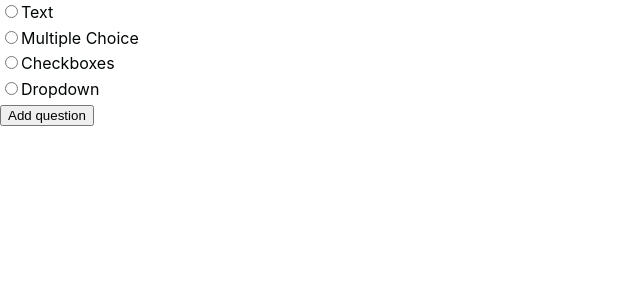
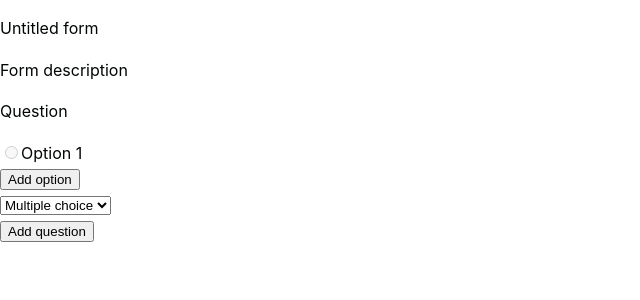
Before and after one commit to Mapperdave/Formidable, a Next.js app in the folder formidable-app/: page /create in a window 1280 px wide. Shown: the top 300 px of the page, without its empty margins (0-640 px from the left). Built offline with nearby package versions, Linux system fonts and the light colour scheme.

Commit message:
Added editable text, made components uniqu in forms

```diff
--- a/formidable-app/components/form/checkboxes.js
+++ b/formidable-app/components/form/checkboxes.js
@@ -1,36 +1,68 @@
-import React from 'react';
+import React, { useState } from 'react';
 
-export default function Checkboxes({updateForm, form, id}) {
+export default function Checkboxes({updateForm, form, id, renderEditableText}) {
+
+  const [ question, setQeustion ] = useState('Question');
+  const [ editingQuestion, setEditingQuestion ] = useState(false);
+
+  const renderOptions = form[id].options.map((option, i) => {
+    return(
+      <div key={i}>
+        <input type='checkbox' name={id} id={i} disabled/>{option}
+      </div>
+    )
+  });
 
   const addQuestion = (e) => {
     e.preventDefault();
-    updateForm(form => [...form, {component: 'default'}]);
+
+    let newForm = [...form];
+    newForm.splice(id+1, 0, {component: 'multChoice', question: 'Question', options: ['Option 1']})
+    updateForm(newForm);
+  };
+
+  const addOption = (e) => {
+    e.preventDefault();
+
+    const nOptions = form[id].options.length;
+    let newForm = [...form];
+    newForm[id].options.push(`Option ${nOptions+1}`)
+    updateForm(newForm);
   };
 
   const handleChange = (e) => {
 
-    console.log('In checkboxes!');
-
     let newForm = [...form];
-    newForm[id].component = e.target.id;
-    console.log(newForm);
+    newForm[id].component = e.target.value;
+    if (e.target.value === 'text') {
+      newForm[id].options = [null];
+    }
     updateForm(newForm);
-
   };
 
   return(
     <div>
-      <form>
-        <input id="text" name="test" value="text" type="radio" onChange={handleChange}/>
-        <label>Text</label><br></br>
-        <input id="multChoice" name="test" value="multChoice" type="radio" onChange={handleChange}/>
-        <label>Multiple Choice</label><br></br>
-        <input id="checkboxes" name="test" value="checkboxes" type="radio" checked onChange={handleChange}/>
-        <label>Checkboxes</label><br></br>
-        <input id="dropdown" name="test" value="dropdown" type="radio" onChange={handleChange}/>
-        <label>Dropdown</label><br></br>
-        <button onClick={addQuestion}>Add question</button>
-      </form>
+      <div>
+        {renderEditableText(question, editingQuestion, setQeustion, setEditingQuestion)}
+      </div>
+      <div>
+        <form>
+          {renderOptions}
+          <button onClick={addOption}>Add option</button>
+        </form>
+      </div>
+      <div>
+        <form>
+          <select name='formType' id='formType' defaultValue={'checkboxes'} onChange={handleChange}>
+            <option value='multChoice'>Multiple choice</option>
+            <option value='checkboxes'>Checkboxes</option>
+            <option value='dropdown'>Drop-down</option>
+            <option value='text'>Text</option>
+          </select>
+          <br></br>
+          <button onClick={addQuestion}>Add question</button>
+        </form>
+      </div>
     </div>
   )
 }
--- a/formidable-app/components/form/default.js
+++ /dev/null
@@ -1,37 +0,0 @@
-import React from 'react';
-
-export default function Default({updateForm, form, id}) {
-
-
-  const addQuestion = (e) => {
-    e.preventDefault();
-    updateForm(form => [...form, {component: 'default'}]);
-  };
-
-  const handleChange = (e) => {
-
-    console.log('In default!');
-
-    let newForm = [...form];
-    newForm[id].component = e.target.id;
-    console.log(newForm);
-    updateForm(newForm);
-
-  };
-
-  return(
-    <div>
-      <form>
-        <input id="text" name="test" value="text" type="radio" onChange={handleChange}/>
-        <label>Text</label><br></br>
-        <input id="multChoice" name="test" value="multChoice" type="radio" onChange={handleChange}/>
-        <label>Multiple Choice</label><br></br>
-        <input id="checkboxes" name="test" value="checkboxes" type="radio" onChange={handleChange}/>
-        <label>Checkboxes</label><br></br>
-        <input id="dropdown" name="test" value="dropdown" type="radio" onChange={handleChange}/>
-        <label>Dropdown</label><br></br>
-        <button onClick={addQuestion}>Add question</button>
-      </form>
-    </div>
-  )
-}
--- a/formidable-app/components/form/dropdown.js
+++ b/formidable-app/components/form/dropdown.js
@@ -1,36 +1,66 @@
-import React from 'react';
+import React, { useState } from 'react';
 
-export default function Dropdown({updateForm, form, id}) {
+export default function Dropdown({updateForm, form, id, renderEditableText}) {
+
+  const [ question, setQeustion ] = useState('Question');
+  const [ editingQuestion, setEditingQuestion ] = useState(false);
+
+  const renderOptions = form[id].options.map((option, i) => {
+    return(
+      <div key={i}>
+        <p>{i+1}. {option}</p>
+      </div>
+    )
+  });
 
   const addQuestion = (e) => {
     e.preventDefault();
-    updateForm(form => [...form, {component: 'default'}]);
+
+    let newForm = [...form];
+    newForm.splice(id+1, 0, {component: 'multChoice', question: 'Question', options: ['Option 1']})
+    updateForm(newForm);
+  };
+
+  const addOption = (e) => {
+    e.preventDefault();
+
+    const nOptions = form[id].options.length;
+    let newForm = [...form];
+    newForm[id].options.push(`Option ${nOptions+1}`)
+    updateForm(newForm);
   };
 
   const handleChange = (e) => {
 
-    console.log('In dropdown!');
-
     let newForm = [...form];
-    newForm[id].component = e.target.id;
-    console.log(newForm);
+    newForm[id].component = e.target.value;
+    if (e.target.value === 'text') {
+      newForm[id].options = [null];
+    }
     updateForm(newForm);
-
   };
 
   return(
     <div>
-      <form>
-        <input id="text" name="test" value="text" type="radio" onChange={handleChange}/>
-        <label>Text</label><br></br>
-        <input id="multChoice" name="test" value="multChoice" type="radio" onChange={handleChange}/>
-        <label>Multiple Choice</label><br></br>
-        <input id="checkboxes" name="test" value="checkboxes" type="radio" onChange={handleChange}/>
-        <label>Checkboxes</label><br></br>
-        <input id="dropdown" name="test" value="dropdown" type="radio" checked onChange={handleChange}/>
-        <label>Dropdown</label><br></br>
-        <button onClick={addQuestion}>Add question</button>
-      </form>
+      <div>
+        {renderEditableText(question, editingQuestion, setQeustion, setEditingQuestion)}
+      </div>
+      <div>
+        {renderOptions}
+        <button onClick={addOption}>Add option</button>
+      </div>
+      <div>
+        <form>
+          <select name='formType' id='formType' defaultValue={'dropdown'} onChange={handleChange}>
+            <option value='multChoice'>Multiple choice</option>
+            <option value='checkboxes'>Checkboxes</option>
+            <option value='dropdown'>Drop-down</option>
+            <option value='text'>Text</option>
+          </select>
+          <br></br>
+          <button onClick={addQuestion}>Add question</button>
+        </form>
+      </div>
     </div>
   )
 }
--- a/formidable-app/components/form/multiple_choice.js
+++ b/formidable-app/components/form/multiple_choice.js
@@ -1,36 +1,71 @@
-import React from 'react';
+import React, { useState, useEffect } from 'react';
 
-export default function MultChoice({updateForm, form, id}) {
+export default function MultChoice({updateForm, form, id, renderEditableText}) {
+
+  const [ question, setQeustion ] = useState('Question');
+  const [ editingQuestion, setEditingQuestion ] = useState(false);
+
+  //TODO: Make it so that Question is saved in the form and stays when component is changed
+  //TODO: Make Options editable
+
+  const renderOptions = form[id].options.map((option, i) => {
+    return(
+      <div key={i}>
+        <input type='radio' name={id} id={i} disabled/>{option}
+        {/* {renderEditableText(optionState, editingOptions, setOptionState, setEditingOptions)} */}
+      </div>
+    )
+  });
 
   const addQuestion = (e) => {
     e.preventDefault();
-    updateForm(form => [...form, {component: 'default'}]);
+
+    let newForm = [...form];
+    newForm.splice(id+1, 0, {component: 'multChoice', question: 'Question', options: ['Option 1']});
+    updateForm(newForm);
+  };
+
+  const addOption = (e) => {
+    e.preventDefault();
+
+    const nOptions = form[id].options.length;
+    let newForm = [...form];
+    newForm[id].options.push(`Option ${nOptions+1}`)
+    updateForm(newForm);
   };
 
   const handleChange = (e) => {
-
-    console.log('In multiple choice!');
-
     let newForm = [...form];
-    newForm[id].component = e.target.id;
-    console.log(newForm);
+    newForm[id].component = e.target.value;
+    if (e.target.value === 'text') {
+      newForm[id].options = [null];
+    }
     updateForm(newForm);
-
   };
 
   return(
     <div>
-      <form>
-        <input id="text" name="test" value="text" type="radio" onChange={handleChange}/>
-        <label>Text</label><br></br>
-        <input id="multChoice" name="test" value="multChoice" type="radio" checked onChange={handleChange}/>
-        <label>Multiple Choice</label><br></br>
-        <input id="checkboxes" name="test" value="checkboxes" type="radio" onChange={handleChange}/>
-        <label>Checkboxes</label><br></br>
-        <input id="dropdown" name="test" value="dropdown" type="radio" onChange={handleChange}/>
-        <label>Dropdown</label><br></br>
-        <button onClick={addQuestion}>Add question</button>
-      </form>
+      <div>
+        {renderEditableText(question, editingQuestion, setQeustion, setEditingQuestion)}
+      </div>
+      <div>
+        <form>
+          {renderOptions}
+          <button onClick={addOption}>Add option</button>
+        </form>
+      </div>
+      <div>
+        <form>
+          <select name='formType' id='formType' defaultValue={'multChoice'} onChange={handleChange}>
+            <option value='multChoice'>Multiple choice</option>
+            <option value='checkboxes'>Checkboxes</option>
+            <option value='dropdown'>Drop-down</option>
+            <option value='text'>Text</option>
+          </select>
+          <br></br>
+          <button onClick={addQuestion}>Add question</button>
+        </form>
+      </div>
     </div>
   )
 }
--- a/formidable-app/components/form/text.js
+++ b/formidable-app/components/form/text.js
@@ -1,36 +1,46 @@
-import React from 'react';
+import React, { useState } from 'react';
 
-export default function Text({updateForm, form, id}) {
+export default function Text({updateForm, form, id, renderEditableText}) {
+
+  const [ question, setQeustion ] = useState('Question');
+  const [ editingQuestion, setEditingQuestion ] = useState(false);
 
   const addQuestion = (e) => {
     e.preventDefault();
-    updateForm(form => [...form, {component: 'default'}]);
+
+    let newForm = [...form];
+    newForm.splice(id+1, 0, {component: 'multChoice', question: 'Question', options: ['Option 1']})
+    updateForm(newForm);
   };
 
   const handleChange = (e) => {
 
-    console.log('In text!');
-
     let newForm = [...form];
-    newForm[id].component = e.target.id;
-    console.log(newForm);
+    newForm[id].component = e.target.value;
+    newForm[id].options = ['Option 1'];
     updateForm(newForm);
-
   };
 
   return(
     <div>
-      <form>
-        <input id="text" name="test" value="text" type="radio" checked onChange={handleChange}/>
-        <label>Text</label><br></br>
-        <input id="multChoice" name="test" value="multChoice" type="radio" onChange={handleChange}/>
-        <label>Multiple Choice</label><br></br>
-        <input id="checkboxes" name="test" value="checkboxes" type="radio" onChange={handleChange}/>
-        <label>Checkboxes</label><br></br>
-        <input id="dropdown" name="test" value="dropdown" type="radio" onChange={handleChange}/>
-        <label>Dropdown</label><br></br>
-        <button onClick={addQuestion}>Add question</button>
-      </form>
+      <div>
+        {renderEditableText(question, editingQuestion, setQeustion, setEditingQuestion)}
+      </div>
+      <div>
+        <p>Text answer</p>
+      </div>
+      <div>
+        <form>
+          <select name='formType' id='formType' defaultValue={'text'} onChange={handleChange}>
+            <option value='multChoice'>Multiple choice</option>
+            <option value='checkboxes'>Checkboxes</option>
+            <option value='dropdown'>Drop-down</option>
+            <option value='text'>Text</option>
+          </select>
+          <br></br>
+          <button onClick={addQuestion}>Add question</button>
+        </form>
+      </div>
     </div>
   )
 }
--- a/formidable-app/pages/create.js
+++ b/formidable-app/pages/create.js
@@ -3,11 +3,10 @@ import Checkboxes from '../components/form/checkboxes'
 import Dropdown from '../components/form/dropdown'
 import MultChoice from '../components/form/multiple_choice'
 import Text from '../components/form/text'
-import Default from '../components/form/default'
+
 
 // Maps string inputs inside the form JSON-objects to different from components
 const Components = {
-  default: Default,
   text: Text,
   checkboxes: Checkboxes,
   dropdown: Dropdown,
@@ -16,27 +15,55 @@ const Components = {
 
 export default function Create() {
 
-  const [ form, updateForm ] = useState([{component: 'default'}]);
+  const [ name, setName ] = useState('Untitled form');
+  const [ editingName, setEditingName ] = useState(false);
 
+  const [ description, setDescription ] = useState('Form description');
+  const [ editingDescription, setEditingDescription ] = useState(false);
+
+  const [ form, updateForm ] = useState([{component: 'multChoice', question: 'Question', options: ['Option 1']}]);
+
+  // Updates title when name is changed
   useEffect(() => {
-    // document.title = `Test ${form}`;
-  });
+    document.title = `${name} - FORMidable`;
+  },[name]);
+
+  const renderEditableText = (text, editing, setText, setEdit) => {
+    if (editing) {
+      return (
+        <input type='text' id='name' value={text} autoFocus onChange={(e) => setText(e.target.value)}  onBlur={() => setEdit(false)}/>
+      )
+    }
+    return(
+      <p onClick={() => setEdit(true)}>{text}</p>
+    )
+  };
 
   const renderForm = form.map((item, i) => {
-
     return(
       React.createElement(Components[item.component], {
         key: i,
         updateForm: updateForm,
         form: form,
-        id: i
+        id: i,
+        renderEditableText: renderEditableText,
       })
     )
   });
 
   return(
       <div>
-        {renderForm}
+        <div>
+          <div>
+            {renderEditableText(name, editingName, setName, setEditingName)}
+          </div>
+          <div>
+            {renderEditableText(description, editingDescription, setDescription, setEditingDescription)}
+          </div>
+        </div>
+        <div>
+          {renderForm}
+        </div>
       </div>
   );
 }
```
Also changed, not shown: formidable-app/pages/signup.js (+1 -12 lines).
